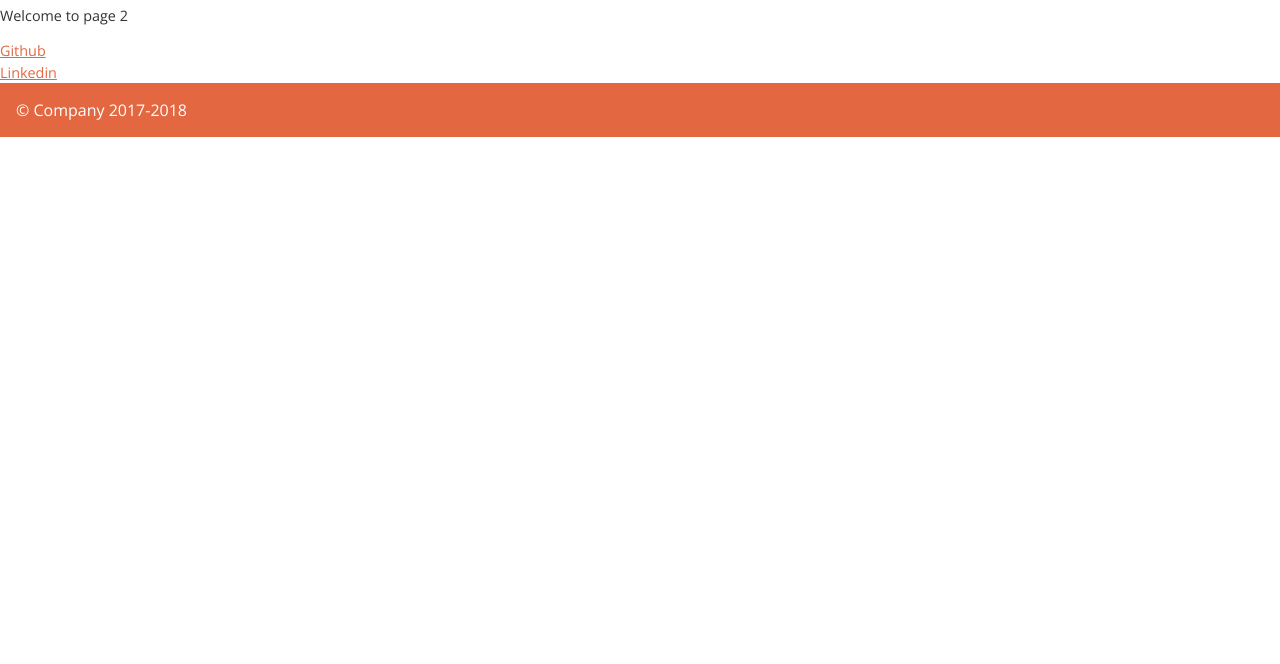
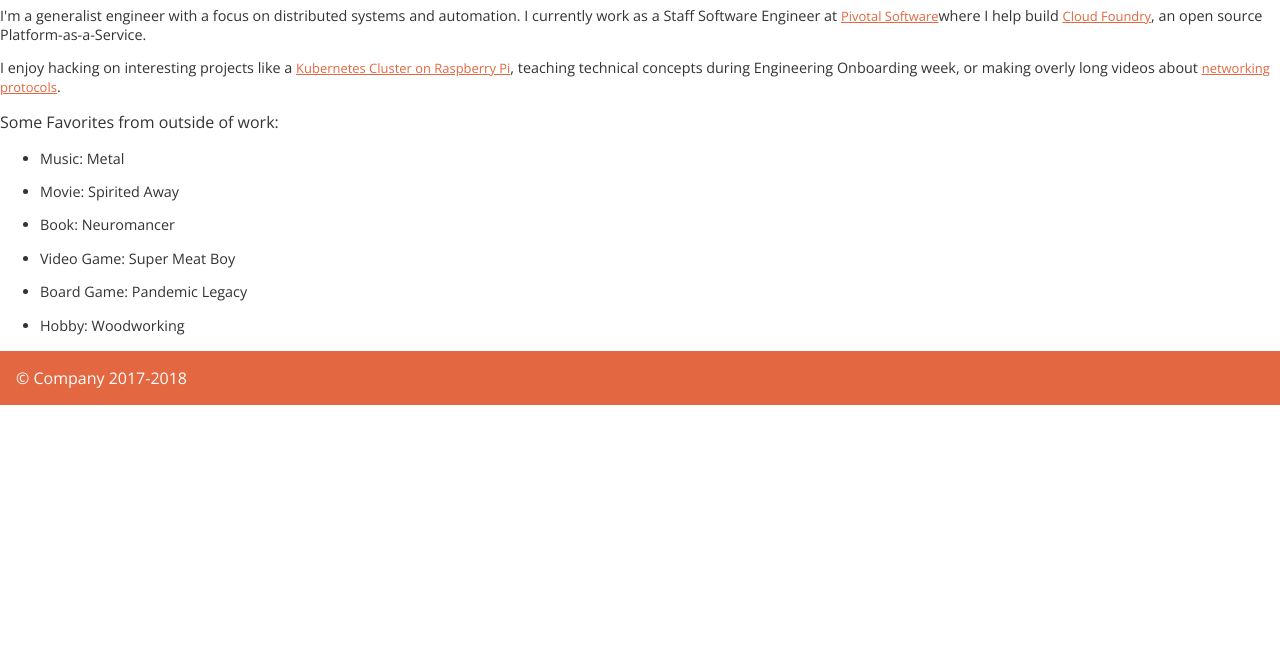
Before and after one commit to skveerkamp/gatsby-homepage, a Gatsby site: page /about in a window 1280 px wide. Shown: the part 228-892 px from the top of the page. Built offline with nearby package versions, Linux system fonts and the light colour scheme; Gatsby itself is replaced by a stand-in of ours.

Commit message:
Add About page

```diff
--- a/src/pages/about.js
+++ b/src/pages/about.js
@@ -1,15 +1,30 @@
 import React from 'react'
 import Link from 'gatsby-link'
 
-import StaggeredList from '../components/staggeredList'
-
-const SecondPage = () => (
-  <StaggeredList>
-    <h1>Hi from the second page</h1>
-    <p>Welcome to page 2</p>
-    <Link to="/">Github</Link>
-    <Link to="/">Linkedin</Link>
-  </StaggeredList>
+const AboutPage = () => (
+  <div>
+    <h1>About</h1>
+    <p>
+      I'm a generalist engineer with a focus on distributed systems and automation.
+      I currently work as a Staff Software Engineer at <a href="https://pivotal.io/">Pivotal Software</a>
+      where I help build <a href="https://www.cloudfoundry.org/">Cloud Foundry</a>,
+      an open source Platform-as-a-Service.
+    </p>
+    <p>
+      I enjoy hacking on interesting projects like a <a href="https://github.com/ljfranklin/k8s-pi">
+      Kubernetes Cluster on Raspberry Pi</a>, teaching technical concepts during Engineering Onboarding week,
+      or making overly long videos about <a href="https://youtu.be/yzz3bcnWf7M">networking protocols</a>.
+    </p>
+    Some Favorites from outside of work:
+    <ul>
+      <li>Music: Metal</li>
+      <li>Movie: Spirited Away</li>
+      <li>Book: Neuromancer</li>
+      <li>Video Game: Super Meat Boy</li>
+      <li>Board Game: Pandemic Legacy</li>
+      <li>Hobby: Woodworking</li>
+    </ul>
+  </div>
 )
 
-export default SecondPage
+export default AboutPage
```
